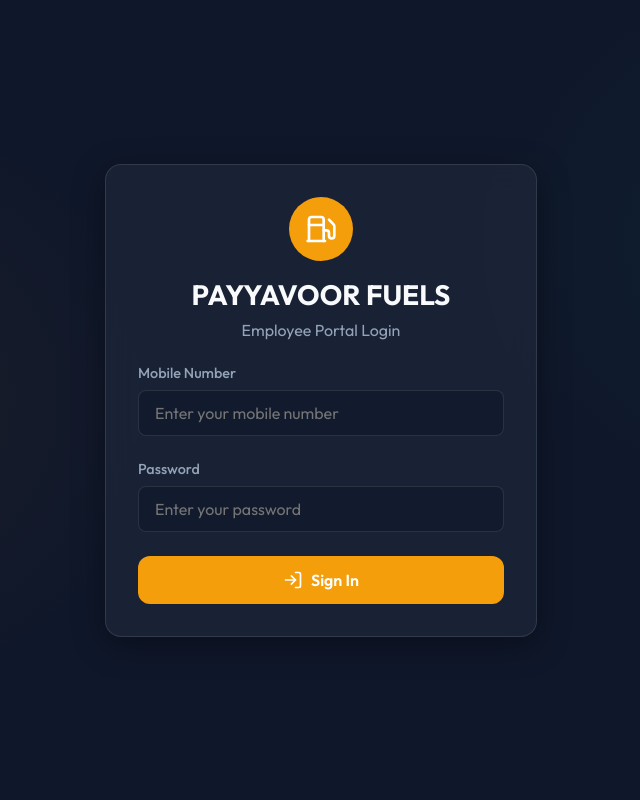
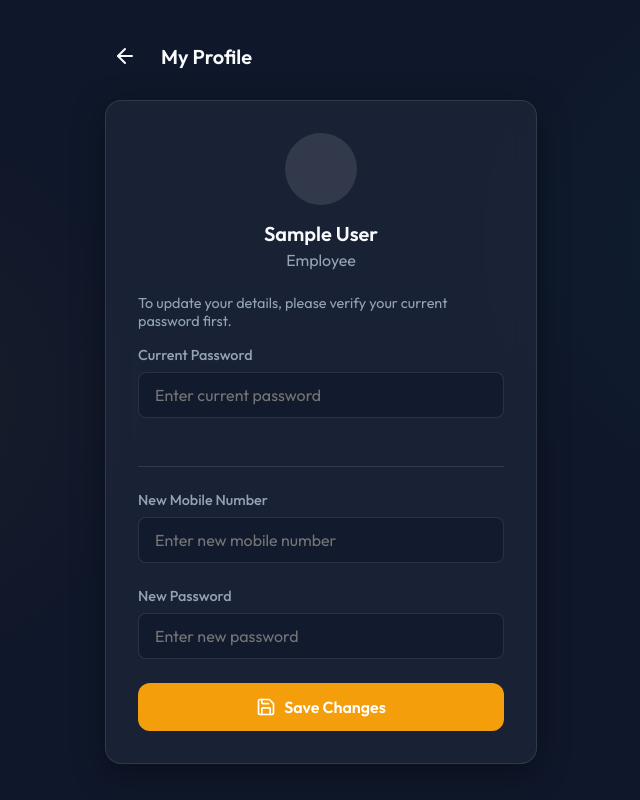
Before and after one commit to ManasTom/payyavoor-fuels, a React (Vite) app: page /#/profile in a window 1280 px wide. Before the commit this address led to /#/. Shown: the whole page, without its empty margins (319-959 px from the left). Built offline with nearby package versions, Linux system fonts and the light colour scheme; sample sign-in values are in the browser's storage.

Commit message:
added profile editor and fixed PWA session bug

```diff
--- a/src/App.jsx
+++ b/src/App.jsx
@@ -4,6 +4,7 @@
 import Login from './pages/Login';
 import Dashboard from './pages/Dashboard';
 import Scan from './pages/Scan';
+import Profile from './pages/Profile';
 import InstallPrompt from './components/InstallPrompt';
 
 const ProtectedRoute = ({ children }) => {
@@ -38,6 +39,14 @@
               </ProtectedRoute>
             }
           />
+          <Route
+            path="/profile"
+            element={
+              <ProtectedRoute>
+                <Profile />
+              </ProtectedRoute>
+            }
+          />
           <Route path="*" element={<Navigate to="/" />} />
         </Routes>
       </HashRouter>
--- a/src/pages/Dashboard.jsx
+++ b/src/pages/Dashboard.jsx
@@ -39,6 +39,14 @@
 
       <div style={{ display: 'flex', justifyContent: 'space-between', alignItems: 'center', marginBottom: '2rem' }}>
         <h2 style={{ fontSize: '1.25rem', fontWeight: '600' }}>PAYYAVOOR FUELS</h2>
+        <div style={{ display: 'flex', gap: '1rem' }}>
+          <button
+            onClick={() => navigate('/profile')}
+            style={{ background: 'transparent', border: 'none', color: 'var(--text-secondary)', cursor: 'pointer', display: 'flex', alignItems: 'center', gap: '0.5rem' }}
+          >
+            <User size={20} />
+            <span style={{ fontSize: '0.9rem' }}>Profile</span>
+          </button>
           <button
             onClick={handleLogout}
             style={{ background: 'transparent', border: 'none', color: 'var(--text-secondary)', cursor: 'pointer', display: 'flex', alignItems: 'center', gap: '0.5rem' }}
@@ -46,6 +54,7 @@
             <LogOut size={20} />
             <span style={{ fontSize: '0.9rem' }}>Logout</span>
           </button>
+        </div>
       </div>
 
       <div className="glass-card animate-fade-in mb-6">
--- a/src/pages/Login.jsx
+++ b/src/pages/Login.jsx
@@ -1,4 +1,4 @@
-import React, { useState } from 'react';
+import React, { useState, useEffect } from 'react';
 import { useNavigate } from 'react-router-dom';
 import { Fuel, LogIn } from 'lucide-react';
 import Input from '../components/Input';
@@ -11,8 +11,14 @@
   const [password, setPassword] = useState('');
   const [error, setError] = useState('');
   const [loading, setLoading] = useState(false);
-  const { login } = useAuth();
+  const { login, user } = useAuth();
   const navigate = useNavigate();
+
+  useEffect(() => {
+    if (user) {
+      navigate('/dashboard');
+    }
+  }, [user, navigate]);
 
   const handleLogin = async (e) => {
     e.preventDefault();
--- /dev/null
+++ b/src/pages/Profile.jsx
@@ -0,0 +1,136 @@
+import React, { useState } from 'react';
+import { useNavigate } from 'react-router-dom';
+import { ArrowLeft, User, Save, Lock, Phone } from 'lucide-react';
+import Input from '../components/Input';
+import Button from '../components/Button';
+import { api } from '../services/api';
+import { useAuth } from '../context/AuthContext';
+
+export default function Profile() {
+  const { user, login } = useAuth();
+  const navigate = useNavigate();
+
+  const [currentPassword, setCurrentPassword] = useState('');
+  const [newMobile, setNewMobile] = useState(user?.mobile || '');
+  const [newPassword, setNewPassword] = useState('');
+
+  const [error, setError] = useState('');
+  const [success, setSuccess] = useState('');
+  const [loading, setLoading] = useState(false);
+
+  const handleUpdate = async (e) => {
+    e.preventDefault();
+    setError('');
+    setSuccess('');
+
+    if (!currentPassword || !newMobile || !newPassword) {
+      setError('Please fill in all fields to update your profile.');
+      return;
+    }
+
+    setLoading(true);
+    const result = await api.updateProfile(user.mobile, currentPassword, newMobile, newPassword);
+    setLoading(false);
+
+    if (result.success) {
+      setSuccess('Profile updated successfully!');
+      login(result.user); // Update auth context with new user details
+      setCurrentPassword('');
+      setNewPassword('');
+    } else {
+      setError(result.message || 'Failed to update profile');
+    }
+  };
+
+  return (
+    <div className="container">
+      <div style={{ display: 'flex', alignItems: 'center', marginBottom: '1.5rem', width: '100%', maxWidth: '400px' }}>
+        <button
+          onClick={() => navigate('/dashboard')}
+          style={{
+            background: 'transparent',
+            border: 'none',
+            color: 'var(--text-primary)',
+            cursor: 'pointer',
+            display: 'flex',
+            alignItems: 'center',
+            padding: '0.5rem',
+            marginRight: '1rem'
+          }}
+        >
+          <ArrowLeft size={24} />
+        </button>
+        <h1 style={{ fontSize: '1.25rem', fontWeight: '600' }}>My Profile</h1>
+      </div>
+
+      <div className="glass-card animate-fade-in">
+        <div className="text-center mb-6">
+          <div style={{ display: 'inline-flex', backgroundColor: 'rgba(255,255,255,0.1)', padding: '1rem', borderRadius: '50%', marginBottom: '1rem' }}>
+            <User size={40} color="var(--accent-secondary)" />
+          </div>
+          <h2 style={{ fontSize: '1.25rem', fontWeight: '600', marginBottom: '0.25rem' }}>
+            {user?.name}
+          </h2>
+          <p style={{ color: 'var(--text-secondary)' }}>Employee</p>
+        </div>
+
+        {error && (
+          <div style={{ backgroundColor: 'rgba(239, 68, 68, 0.1)', color: 'var(--error)', padding: '0.75rem', borderRadius: 'var(--radius-sm)', marginBottom: '1rem', border: '1px solid rgba(239, 68, 68, 0.2)', fontSize: '0.9rem', textAlign: 'center' }}>
+            {error}
+          </div>
+        )}
+
+        {success && (
+          <div style={{ backgroundColor: 'rgba(16, 185, 129, 0.1)', color: '#10b981', padding: '0.75rem', borderRadius: 'var(--radius-sm)', marginBottom: '1rem', border: '1px solid rgba(16, 185, 129, 0.2)', fontSize: '0.9rem', textAlign: 'center' }}>
+            {success}
+          </div>
+        )}
+
+        <form onSubmit={handleUpdate}>
+          <div style={{ marginBottom: '1.5rem', paddingBottom: '1.5rem', borderBottom: '1px solid var(--glass-border)' }}>
+            <p style={{ fontSize: '0.9rem', color: 'var(--text-secondary)', marginBottom: '1rem' }}>
+              To update your details, please verify your current password first.
+            </p>
+            <Input
+              label="Current Password"
+              id="currentPassword"
+              type="password"
+              placeholder="Enter current password"
+              value={currentPassword}
+              onChange={(e) => setCurrentPassword(e.target.value)}
+              icon={<Lock size={18} />}
+            />
+          </div>
+
+          <div style={{ marginBottom: '1rem' }}>
+            <Input
+              label="New Mobile Number"
+              id="newMobile"
+              type="tel"
+              placeholder="Enter new mobile number"
+              value={newMobile}
+              onChange={(e) => setNewMobile(e.target.value)}
+              icon={<Phone size={18} />}
+            />
+            <Input
+              label="New Password"
+              id="newPassword"
+              type="password"
+              placeholder="Enter new password"
+              value={newPassword}
+              onChange={(e) => setNewPassword(e.target.value)}
+              icon={<Lock size={18} />}
+            />
+          </div>
+
+          <div className="mt-4">
+            <Button type="submit" isLoading={loading}>
+              <Save size={20} />
+              Save Changes
+            </Button>
+          </div>
+        </form>
+      </div>
+    </div>
+  );
+}
--- a/src/services/api.js
+++ b/src/services/api.js
@@ -97,5 +97,25 @@
       console.error('Attendance Error:', error);
       return { success: false, message: 'Network error occurred' };
     }
+  },
+
+  async updateProfile(oldMobile, password, newMobile, newPassword) {
+    if (!APPS_SCRIPT_URL) {
+      return new Promise(resolve => setTimeout(() => {
+        resolve({ success: true, message: 'Profile updated successfully (Mock)', user: { name: 'John Doe', mobile: newMobile } });
+      }, 800));
+    }
+
+    try {
+      const response = await fetch(APPS_SCRIPT_URL, {
+        method: 'POST',
+        headers: { 'Content-Type': 'text/plain' },
+        body: JSON.stringify({ action: 'updateProfile', oldMobile, password, newMobile, newPassword })
+      });
+      return await response.json();
+    } catch (error) {
+      console.error('Update Profile Error:', error);
+      return { success: false, message: 'Network error occurred' };
+    }
   }
 };
```
Also changed, not shown: google-apps-script.js (+23 -2 lines). Lines whose indentation alone changed are shown as unchanged.
